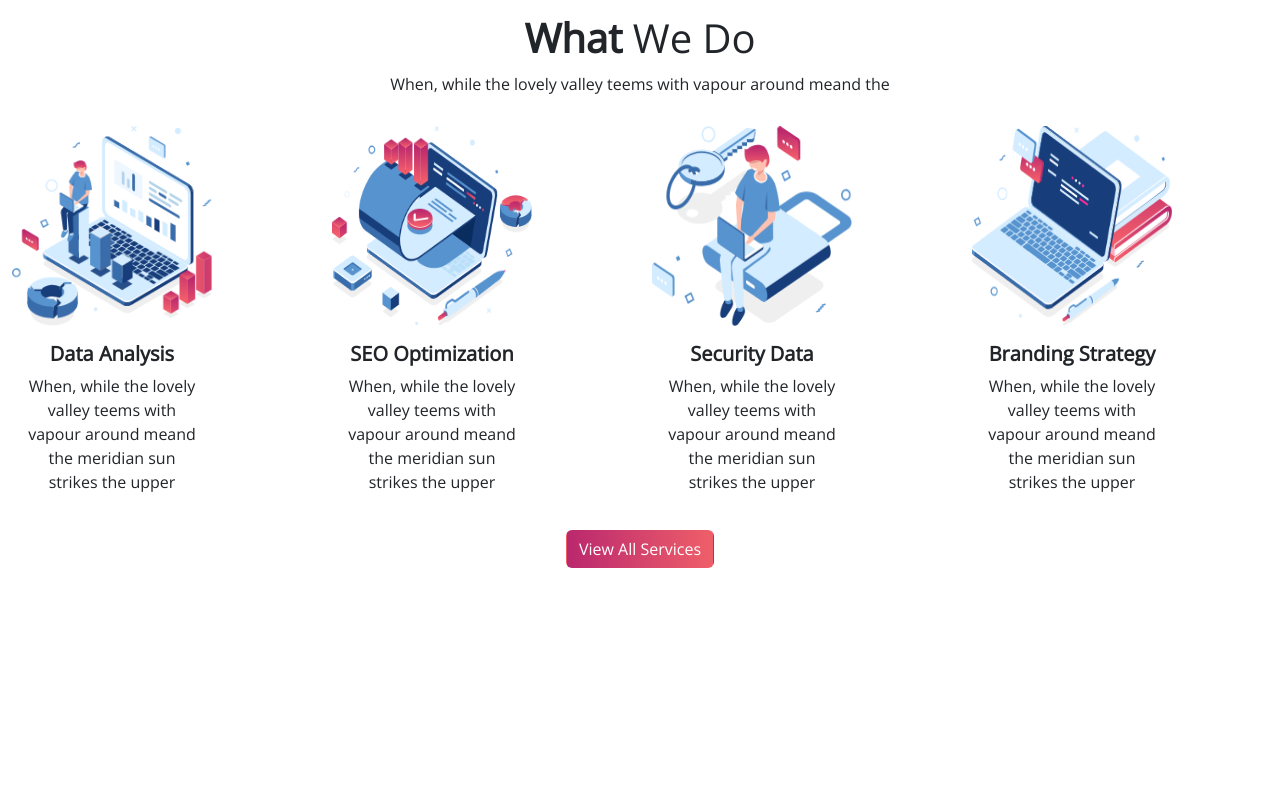
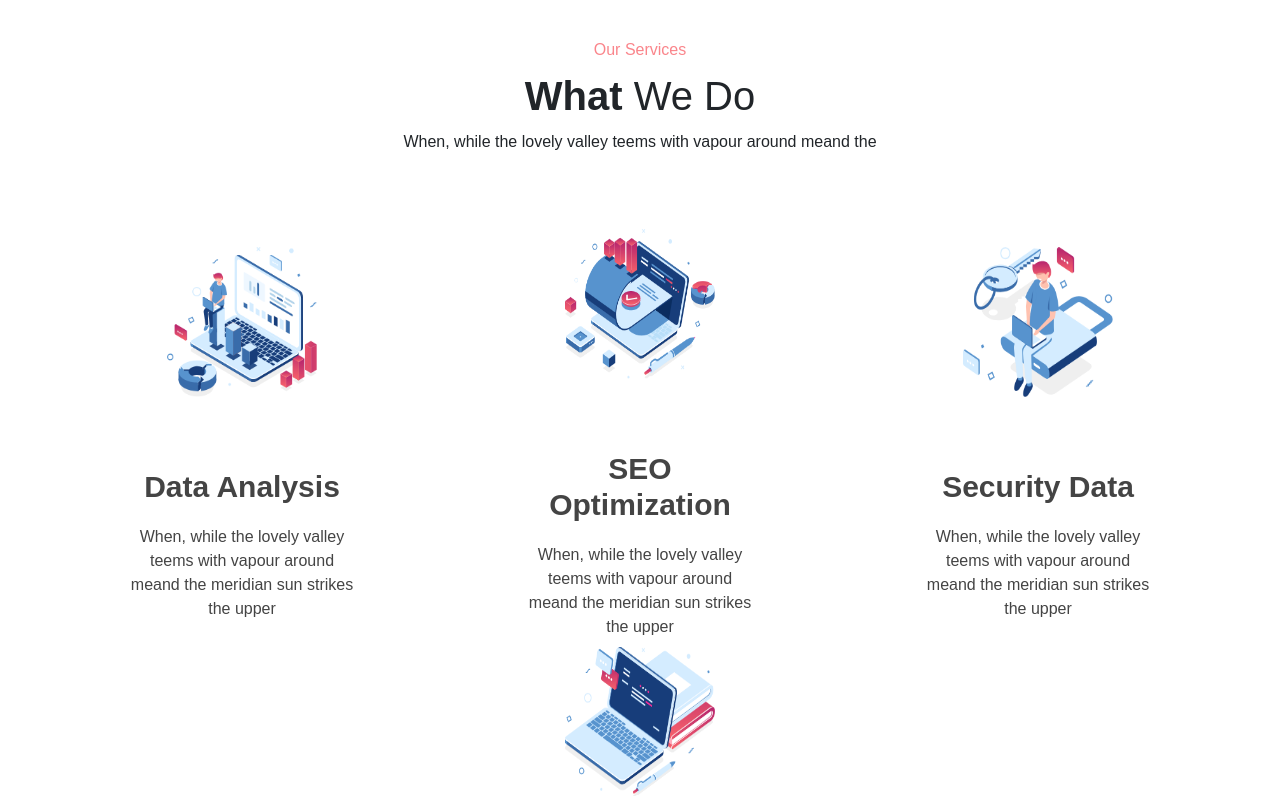
Before and after one commit to matteo-didone/proj-html-vuejs, a Vue app: page / in a window 1280 px wide. Shown: the part 986-1782 px from the top of the page. Before the commit the page ends 1554 px from the top, so only its background shows below. Built offline with nearby package versions, Linux system fonts and the light colour scheme; a small style sheet from the web is missing.

Commit message:
Fully implemented what we do

```diff
--- a/src/components/WhatWeDo.vue
+++ b/src/components/WhatWeDo.vue
@@ -12,66 +12,76 @@
             </div>
         </div>
 
-        <div class="row card-container">
+        <div class="row card-container justify-content-center">
             <!-- Card 1 -->
-            <div class="col">
             <div class="card">
+                <div class="card-content">
+                    <div class="img-container">
                         <img src="../assets/images/Group-247.png" class="card-img-top" alt="First Card Picture" />
-                    <div class="card-body">
+                    </div>
                     <h5 class="card-title">Data Analysis</h5>
                     <p class="card-text">
-                            When, while the lovely valley teems with vapour around meand the
-                            meridian sun strikes the upper
+                        When, while the lovely valley teems with vapour around meand the meridian sun strikes the upper
                     </p>
+                    <div class="arrow-container">
+                        <i class="fa-light fa-arrow-right" style="color: #ffffff;"></i>
                     </div>
                 </div>
             </div>
             <!-- Card 2 -->
-            <div class="col">
             <div class="card">
+                <div class="card-content">
+                    <div class="img-container">
                         <img src="../assets/images/Group-567.png" class="card-img-top" alt="Second Card Picture" />
-                    <div class="card-body">
+                    </div>
                     <h5 class="card-title">SEO Optimization</h5>
                     <p class="card-text">
-                            When, while the lovely valley teems with vapour around meand the
-                            meridian sun strikes the upper
+                        When, while the lovely valley teems with vapour around meand the meridian sun strikes the upper
                     </p>
+                    <div class="arrow-container">
+                        <i class="fa-light fa-arrow-right" style="color: #ffffff;"></i>
                     </div>
                 </div>
             </div>
             <!-- Card 3 -->
-            <div class="col">
             <div class="card">
+                <div class="card-content">
+                    <div class="img-container">
                         <img src="../assets/images/Group-538.png" class="card-img-top" alt="Third Card Picture" />
-                    <div class="card-body">
+                    </div>
                     <h5 class="card-title">Security Data</h5>
                     <p class="card-text">
-                            When, while the lovely valley teems with vapour around meand the
-                            meridian sun strikes the upper
+                        When, while the lovely valley teems with vapour around meand the meridian sun strikes the upper
                     </p>
+                    <div class="arrow-container">
+                        <i class="fa-light fa-arrow-right" style="color: #ffffff;"></i>
                     </div>
                 </div>
             </div>
             <!-- Card 4 -->
-            <div class="col">
             <div class="card">
+                <div class="card-content">
+                    <div class="img-container">
                         <img src="../assets/images/Group-566.png" class="card-img-top" alt="Fourth Card Picture" />
-                    <div class="card-body">
+                    </div>
                     <h5 class="card-title">Branding Strategy</h5>
                     <p class="card-text">
-                            When, while the lovely valley teems with vapour around meand the
-                            meridian sun strikes the upper
+                        When, while the lovely valley teems with vapour around meand the meridian sun strikes the upper
                     </p>
+                    <div class="arrow-container">
+                        <i class="fa-light fa-arrow-right" style="color: #ffffff;"></i>
                     </div>
                 </div>
             </div>
         </div>
 
         <div class="row">
+            <div class="col">
                 <div class="button-container">
                     <button class="btn view-all-services-button" type="submit">
                         View All Services
                     </button>
+                </div>
             </div>
         </div>
     </div>
@@ -80,12 +90,14 @@
 <style lang="scss" scoped>
 .wrapper {
     text-align: center;
+    padding-top: 70px;
+    padding-bottom: 150px;
 
     .title-container {
         display: flex;
         flex-direction: column;
         align-items: center;
-        margin-bottom: 20px;
+        margin-bottom: 120px;
 
         .our-services {
             color: #fa858b;
@@ -106,30 +118,128 @@
 
     .card-container {
         display: flex;
-        justify-content: center;
         align-items: center;
-        margin-bottom: 20px;
+        margin-bottom: 120px;
 
         .card {
-            width: 200px;
+            width: 238px;
+            height: 400px;
+            margin: 0 80px;
+            display: flex;
+            flex-direction: column;
+            align-items: center;
+            justify-content: center;
             text-align: center;
+            color: rgb(68, 68, 68);
+            font-size: 16px;
+            font-style: normal;
+            line-height: 24px;
+            padding: 24px;
+            box-sizing: border-box;
+            hyphens: manual;
+            position: relative;
+            text-rendering: optimizelegibility;
+            transition-property: all;
+            transition-duration: 0.3s;
+            transition-timing-function: ease-in;
+            background-color: white;
             border: none;
 
+            margin-bottom: 18px;
+
+            .img-container {
+                background-color: #fff;
+                transform: translateY(-60px);
+                box-shadow: 0px 4px 8px rgba(0, 0, 0, 0);
+                display: flex;
+                align-items: center;
+                justify-content: center;
+            }
+
             img.card-img-top {
-                width: 200px;
-                height: 200px;
+                width: 150px;
+                height: 150px;
+                border-radius: 15px;
+                background-color: white;
+                margin: auto;
+                transition: all 0.3s;
+            }
+
+            &:hover {
+
+                .img-container {
+                    background-color: #fff;
+                    width: 250px;
+                    height: 250px;
+                    border-radius: 20%;
+                    transform: translateY(-60px);
+                    box-shadow: 0px 4px 8px rgba(0, 0, 0, 0.16);
+                    display: flex;
+                    align-items: center;
+                    justify-content: center;
+                }
+
+                img.card-img-top {
+                    width: 130px;
+                    height: 130px;
+                }
+
+                .card-content {
+                    background-image: linear-gradient(to bottom, rgba(5, 6, 95, 0.8), rgba(1, 2, 48, 255));
+                    border-radius: 40px;
+                    padding-top: 0px;
+                    padding-left: 100px;
+                    padding-right: 100px;
+                    padding-bottom: 40px;
+                    color: white;
+                    position: relative;
+                    z-index: 1;
+                    transform: translateY(-20px);
+                    position: relative;
+
+                    .arrow-container {
+                        position: absolute;
+                        cursor: pointer;
+                        bottom: 0px;
+                        left: 50%;
+                        top: 95%;
+                        transform: translateX(-50%);
+                        width: 40px;
+                        height: 40px;
+                        background-color: #dc476d;
+                        border-radius: 50%;
+                        display: flex;
+                        align-items: center;
+                        justify-content: center;
+                        transition: opacity 0.3s;
+                        opacity: 0;
+                    }
+
+                    &:hover .arrow-container {
+                        opacity: 1;
+                    }
+                }
+
+                &:hover::before::after {
+                    content: '';
+                    width: 0;
+                    height: 0;
+                    border-left: 10px solid transparent;
+                    border-right: 10px solid transparent;
+                    border-top: 10px solid white;
+                }
             }
 
             .card-title {
                 font-weight: bold;
+                margin-top: 12px;
+                font-size: 30px;
+                margin-bottom: 20px;
             }
 
             .card-text {
                 text-align: center;
-            }
-
-            &:hover {
-                box-shadow: 0px 3px 6px rgba(0, 0, 0, 0.16);
+                width: 235px;
             }
         }
     }
@@ -138,10 +248,17 @@
         background-image: linear-gradient(to right, #ba286e, #ef5f69);
         color: white;
         transition: background-image 0.3s;
+        border-radius: 30px;
+        padding: 10px 30px;
+        position: relative;
 
         &:hover {
             background-image: linear-gradient(to left, #0799c8, #1b4a8c);
         }
     }
 }
+
+.button-container {
+    margin-top: 90px;
+}
 </style>
--- a/src/styles/general.scss
+++ b/src/styles/general.scss
@@ -1,15 +1,25 @@
 @import './partials/mixins';
 @import './partials/variables';
 
-//Importing google font
-@import url('https://fonts.googleapis.com/css2?family=Open+Sans:wght@300&display=swap');
+@import url('https://fonts.googleapis.com/css?family=Heebo:100,200,300,400,500,600,700,800,900&display=swap');
+@import url('https://fonts.googleapis.com/css?family=Open+Sans:300,400,500,600,700,800,300i,400i,500i,600i,700i,800i&display=swap');
+@import url('https://fonts.googleapis.com/css?family=Raleway:100,200,300,400,500,600,700,800,900,100i,200i,300i,400i,500i,600i,700i,800i,900i&display=swap');
+@import url('https://fonts.googleapis.com/css?family=Roboto:100,100i,300,300i,400,400i,500,500i,700,700i,900,900i&display=swap');
+
+@font-face {
+    font-family: "auxin-front", sans-serif, 'FontAwesome';
+    src: url(https://www.phlox.pro/wp-content/themes/phlox-pro/css/fonts/fontastic/auxicon/auxin-front.eot);
+    src: url(https://www.phlox.pro/wp-content/themes/phlox-pro/css/fonts/fontastic/auxicon/auxin-front.eot?#iefix) format("embedded-opentype"), url(https://www.phlox.pro/wp-content/themes/phlox-pro/css/fonts/fontastic/auxicon/auxin-front.woff) format("woff"), url(https://www.phlox.pro/wp-content/themes/phlox-pro/css/fonts/fontastic/auxicon/auxin-front.ttf) format("truetype"), url(https://www.phlox.pro/wp-content/themes/phlox-pro/css/fonts/fontastic/auxicon/auxin-front.svg#auxin-front) format("svg");
+    font-weight: 400;
+    font-style: normal;
+}
 
 // Resetting of the browser default styles
 * {
     margin: 0;
     padding: 0;
     box-sizing: border-box;
-    font-family: 'Open Sans', sans-serif;
+    font-family: 'auxin-font', sans-serif, 'FontAwesome';
 }
 
 .flex {
@@ -37,6 +47,6 @@ a {
     color: $fontColorBlueWater;
 }
 
-.color-white{
+.color-white {
     color: white;
 }
```
Lines whose indentation alone changed are shown as unchanged.
